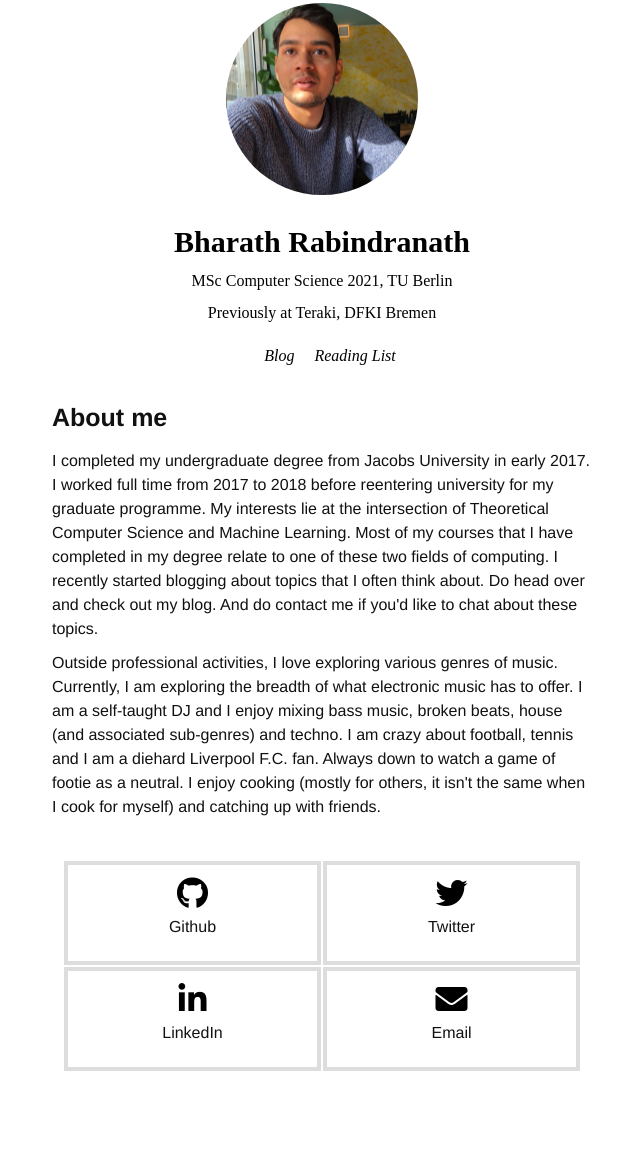
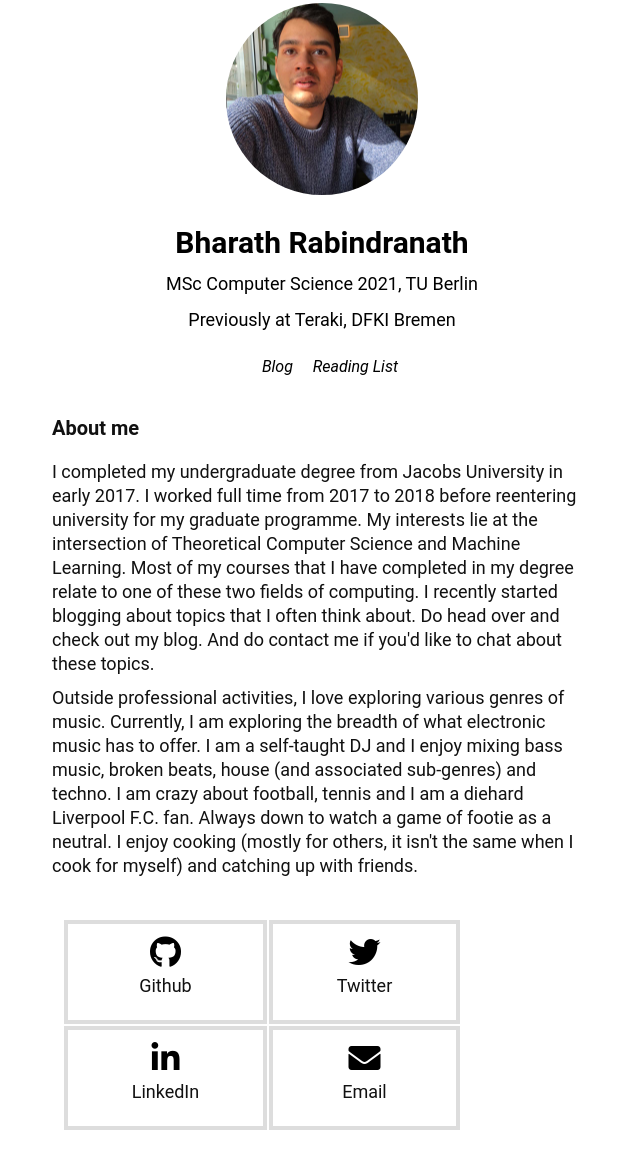
Before and after one commit to bharathrabin/bharathrabin.github.io, a plain HTML site: page index.html in a window 1280 px wide. Shown: the part 27-1189 px from the top of the page, without its empty margins (318-958 px from the left). Before the commit the page ends 1130 px from the top, so only its background shows below. Drawn offline with Linux system fonts and the light colour scheme.

Commit message:
updated blog1 and article.css and style.css

```diff
--- a/styles/article.css
+++ b/styles/article.css
@@ -14,7 +14,7 @@ article * {
 }
 
 
-time,p:not(:last-child) { margin-bottom: 2.4rem; }
+time,p:not(:last-child) { margin-bottom: 2.0rem; }
 
 h1   { font: 700 2rem/1.2   "Roboto";   color: hsl(000, 0%, 33%);}
 h2   { font: 400 1.5rem/1.2 "Roboto";   color: hsl(000, 0%, 33%);}
@@ -22,5 +22,70 @@ h3 	 { font: 700 1rem/1.2   "Roboto";   color: hsl(337, 94%,83%);}
 time { font: 700 1rem/1.2   "Roboto";   color: hsl(337, 94%,47%);}
 p    { font: 400 1rem/1.5   "Roboto";   color: hsl(000, 0%, 33%);}
 
+#equation
+{
+	background-color : #D3D3D3;
+	text-align: center;
+	box-sizing: border-box;
+	border: 2px solid #000;
+}
+
+
+#p-before-list
+{
+	margin-bottom: 0.5rem;
+}
+
+#p-after-list
+{
+	margin-top: 1rem;
+}
+
+.definition
+{
+	background-color: #D3D3D3 ;
+	box-sizing: border-box;
+	border: 2px solid #000;
+	padding: 10px 10px 10px 10px;
+}
+
+.list
+{	margin-top:  0px;
+	padding-top:  10px;
+	list-style-type: disc;
+	padding-left: 25px;
+	background-color : #D3D3D3;
+	box-sizing: border-box;
+	border: 2px solid #000;
+	padding-right: 20px;
+}
+
+.p-inside-def
+{
+	color: #000;
+}
+
+.list-no-box
+{
+	list-style-type: disc;
+	padding-left: 25px;
+	padding-right: 20px;
+}
+
+.nested-list
+{
+	list-style-type: square;
+}
+
+.list-item
+{
+	padding-bottom: 10px;
+}
+
+.list:last-child
+{
+	padding-bottom:  10px;
+}
+
 @media (max-width: 8.5in) {:root {font-size: 18px;}}
 @media (max-width: 5in) {:root {font-size: 16px;}}
--- a/styles/style.css
+++ b/styles/style.css
@@ -1,6 +1,7 @@
 * {
   margin: 0;
   padding: 0;
+  font-family: 'Roboto', sans-serif;
 }
 
 .wrapper {
@@ -9,8 +10,36 @@
 }
 
 .contact {
+  max-width: 400px;
+  margin:0 auto;
+  table-layout: fixed;
+}
+
+.contact a {
+  color: inherit;
+  text-decoration: none;
+}
+
+.contact a:hover {
+    text-decoration: none;
+    color: #3f51b5
+}
+
+
+td {
+    border: 1px solid #ddd;
+    padding-top: 12px !important;
+    padding-bottom: 12px !important;
+}
+
+.contact p {
+    padding-top: 6px;
+}
+
+/*.contact {
   display: none;
 }
+*/
 
 .masthead {
   text-align: center;
@@ -39,8 +68,13 @@ a {
 .masthead-title
 {
   font-size:30px;
+  font-family: 'Roboto', sans-serif;
   margin-top:30px;
   margin-bottom:5px;
+}
+
+.profession{
+  font-size:18px;
 }
 
 /*
@@ -57,16 +91,16 @@ h3{
 
 .content h3 {
   padding:30px 30px 10px;
-  font-family: "Helvetica Neue", Hevetica, Arial, sans-serif;
-  font-size: 25px;
+  font-family: 'Roboto', sans-serif;
+  font-size: 20px;
   color: #111;
   line-height: 44px;
 }
 
 .content p {
   padding:0px 30px 10px;
-  font-family: "Helvetica Neue", Hevetica, Arial, sans-serif;
-  font-size: 16px;
+  font-family: 'Roboto', sans-serif;
+  font-size: 18px;
   color: #111;
   line-height: 24px;
 }
```
Also changed, not shown: blog1.html (+1 -2 lines).
